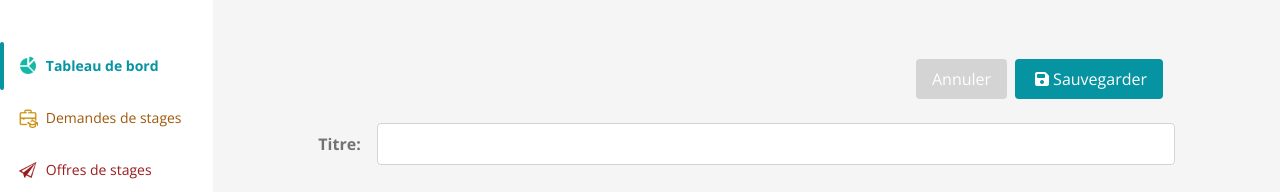
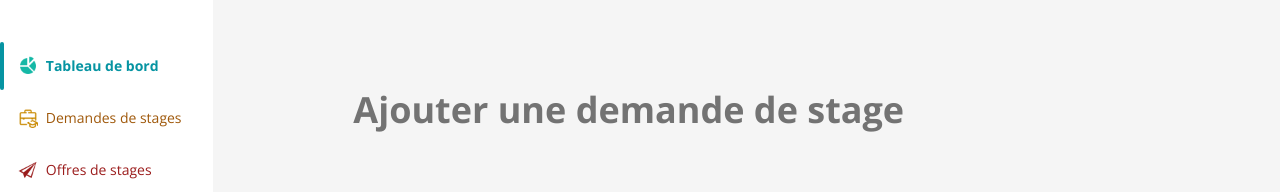
Before and after one commit to KarenPoulin/projet-synthese, a Vue app: page /app/formulairedo in a window 1280 px wide. Shown: the part 146-338 px from the top of the page. Built offline with nearby package versions, Linux system fonts and the light colour scheme.

Commit message:
Oublier de bien indenter mon code et de décommenter mon h1 dans le formulaireDO

```diff
--- a/src/views/FormulaireDO.vue
+++ b/src/views/FormulaireDO.vue
@@ -1,7 +1,7 @@
 <template>
   <div class="bg-neutral-100 w-full mx-auto">
     <!-------------------- Entête -------------------->
-    <!--     <h1 class="text-4xl font-bold text-neutral-500 m-10 p-5">{{ isRequest ? 'Ajouter une demande de stage' : 'Offre de stage' }}</h1> -->
+        <h1 class="text-4xl font-bold text-neutral-500 m-10 p-5">{{ isRequest ? 'Ajouter une demande de stage' : 'Offre de stage' }}</h1>
 
 
 
```
